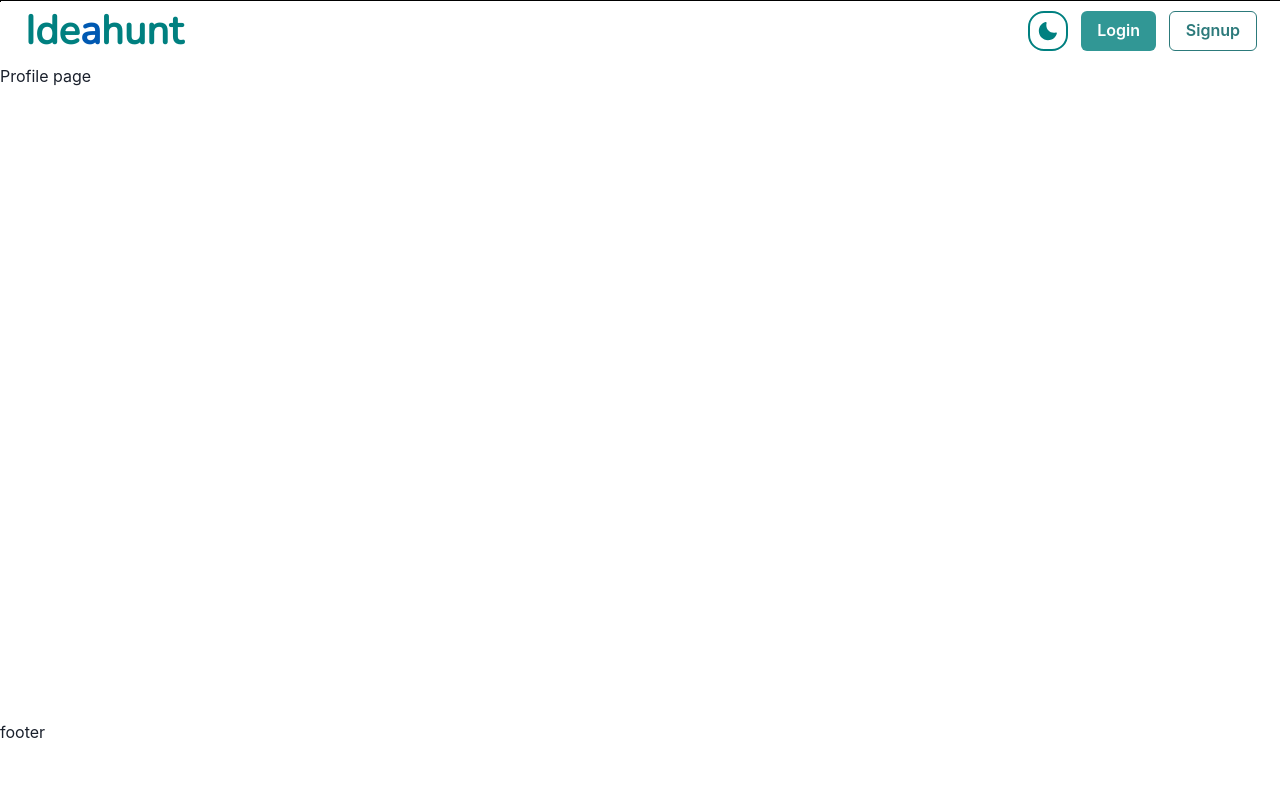
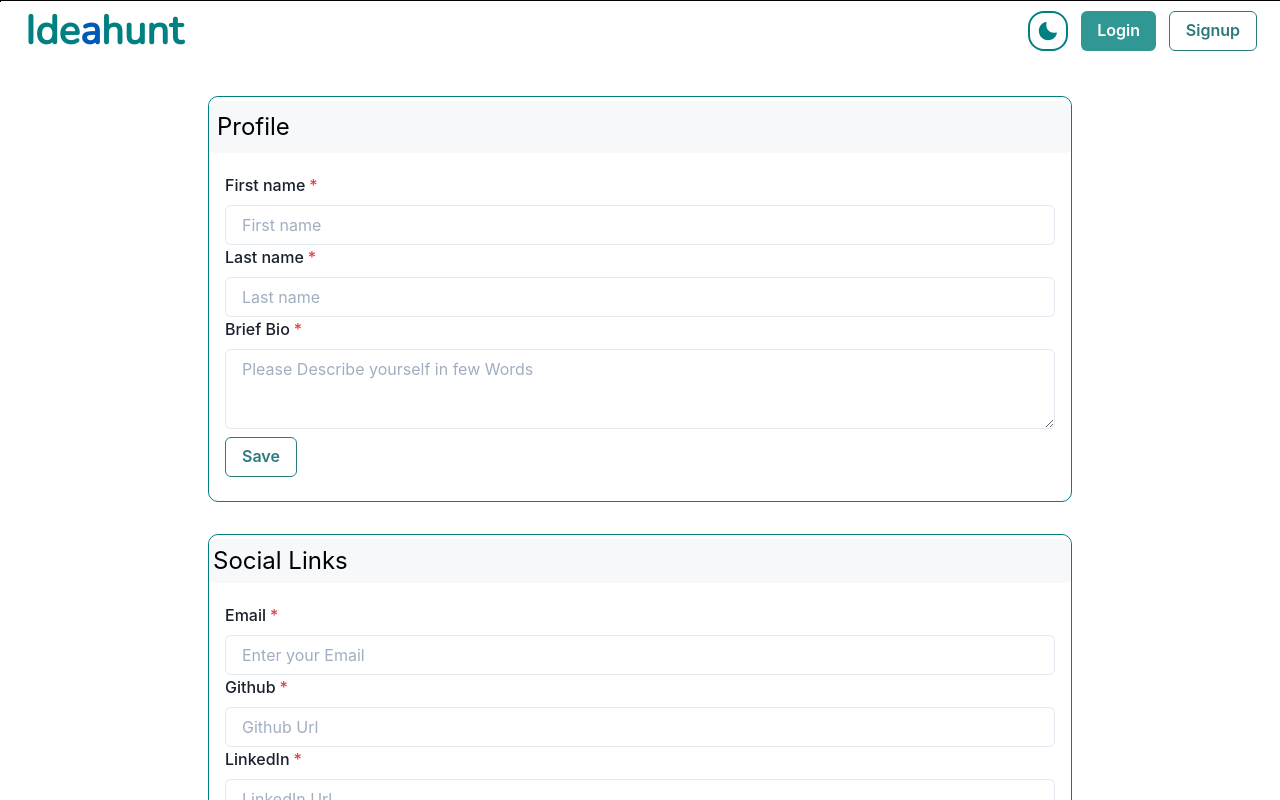
Before and after one commit to krishanu2911/Ideahunt, a React (Create React App) app: page /Profile in a window 1280 px wide. Shown: the top 800 px of the page. Built offline with nearby package versions, Linux system fonts and the light colour scheme.

Commit message:
Feat: Added Profile Page for User

```diff
--- /dev/null
+++ b/src/Pages/Profile/Profile.css
@@ -0,0 +1,13 @@
+.profile-page-container {
+  margin: 1rem;
+}
+
+.profile-div {
+  width: 100%;
+  border: 1.5px solid teal;
+  margin: 1rem 0;
+  border-radius: 10px;
+}
+.profile-form {
+  padding: 1rem;
+}
--- a/src/Pages/Profile/Profile.jsx
+++ b/src/Pages/Profile/Profile.jsx
@@ -1,9 +1,76 @@
-import React from 'react'
+import React, { useState } from "react";
+import "./Profile.css";
+import { useTheme } from "Context";
+
+import { Container } from "@chakra-ui/react";
+import { FormControl, FormLabel } from "@chakra-ui/react";
+import { Input } from "@chakra-ui/react";
+import { Textarea } from "@chakra-ui/react";
+import { Text } from "@chakra-ui/react";
+import { Button, ButtonGroup } from "@chakra-ui/react";
 
 export default function Profile() {
-    return (
-        <div>
-            Profile page
+  const { themeState } = useTheme();
+  const { theme } = themeState;
+  return (
+    <div className="profile-page-container">
+      <Container maxW="4xl" centerContent>
+        <div className="profile-div">
+          <Text
+            fontSize="2xl"
+            bg={theme === "light" ? "rgb(246, 248, 250)" : "#141414"}
+            color={theme === "light" ? "#000" : "#fff"}
+            my={1}
+            p={2}
+            borderRadius="0.3rem"
+          >
+            Profile
+          </Text>
+          <div className="profile-form">
+            <FormControl isRequired>
+              <FormLabel htmlFor="first-name">First name</FormLabel>
+              <Input id="first-name" placeholder="First name" />
+              <FormLabel htmlFor="last-name">Last name</FormLabel>
+              <Input id="last-name" placeholder="Last name" />
+              <FormLabel htmlFor="bio">Brief Bio</FormLabel>
+              <Textarea
+                id="bio"
+                placeholder="Please Describe yourself in few Words"
+              />
+              <Button colorScheme="teal" variant="outline" my={2}>
+                Save
+              </Button>
+            </FormControl>
+          </div>
         </div>
-    )
+        <div className="profile-div">
+          <Text
+            fontSize="2xl"
+            bg={theme === "light" ? "rgb(246, 248, 250)" : "#141414"}
+            color={theme === "light" ? "#000" : "#fff"}
+            my={1}
+            p={1}
+            borderRadius="0.3rem"
+          >
+            Social Links
+          </Text>
+          <div className="profile-form">
+            <FormControl isRequired>
+              <FormLabel htmlFor="email">Email</FormLabel>
+              <Input id="email" placeholder="Enter your Email" type="email" />
+              <FormLabel htmlFor="Github">Github</FormLabel>
+              <Input id="Github" placeholder="Github Url" />
+              <FormLabel htmlFor="linkedIn">LinkedIn</FormLabel>
+              <Input id="linkedIn" placeholder="LinkedIn Url" />
+              <FormLabel htmlFor="twitter">Twitter</FormLabel>
+              <Input id="twitter" placeholder="Twitter Url" />
+              <Button colorScheme="teal" variant="outline" my={2}>
+                Save
+              </Button>
+            </FormControl>
+          </div>
+        </div>
+      </Container>
+    </div>
+  );
 }
```
